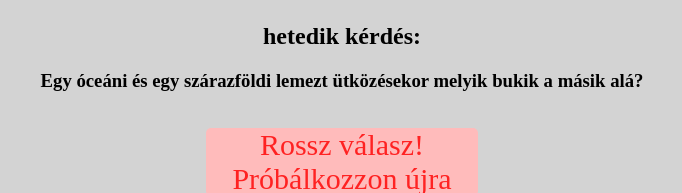
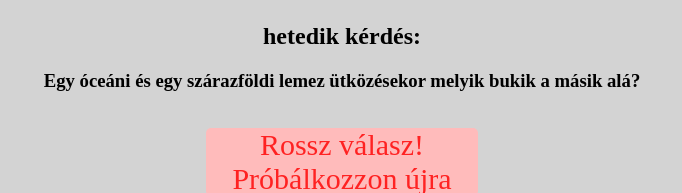
Before and after one commit to balazskerezsi12543/A_hegysegkepzodes, a plain HTML site: page quiz_7_r.html in a window 1280 px wide. Shown: the part 161-354 px from the top of the page, 298-980 px from the left. Drawn offline with Linux system fonts and the light colour scheme.

Commit message:
Update quiz_7_r.html

```diff
--- a/quiz_7_r.html
+++ b/quiz_7_r.html
@@ -15,7 +15,7 @@
 <h1>Hegységképződés quiz</h1>
 <br>
 <h2 class="quiz">hetedik kérdés:</h2>
-<h3 class="quiz">Egy óceáni és egy szárazföldi lemezt ütközésekor melyik bukik a másik alá?</h3>
+<h3 class="quiz">Egy óceáni és egy szárazföldi lemez ütközésekor melyik bukik a másik alá?</h3>
 <br>
 <div class="rossz_válasz">Rossz válasz! Próbálkozzon újra</div>
 <table>
@@ -44,4 +44,5 @@
 </div>
 
 </body>
+
 </html>
```
